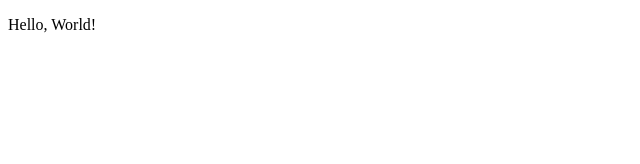
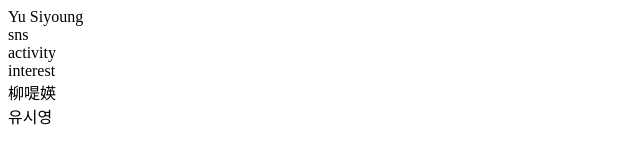
Before and after one commit to Yusi0/Yusi0.github.io, a plain HTML site: page index.html in a window 1280 px wide. Shown: the whole page, without its empty margins (0-640 px from the left). Drawn offline with Linux system fonts and the light colour scheme.

Commit message:
Update index.html

```diff
--- a/index.html
+++ b/index.html
@@ -2,11 +2,26 @@
 <html lang="en">
 <head>
 	<meta charset="UTF-8">
-	<meta http-equiv="X-UA-Compatible" content="IE=edge">
-	<meta name="viewport" content="width=device-width, initial-scale=1.0">
-	<title>Portfolio</title>
+	<meta name="description" content="width=device-width, initial-scale=1.0">
+	<title>유시영</title>
 </head>
 <body>
-  <p>Hello, World!</p>
+	<div class="nav">
+		Yu Siyoung
+		<div class="nav-items">
+			<div class="nav-item">sns</div>
+			<div class="nav-item">activity</div>
+			<div class="nav-item">interest</div>
+		</div>
+	</div>
+	<div class="main">
+		<div class="title">
+			柳㖷媖
+		</div>
+		<div class="subtitle">
+			유시영
+		</div>
+	</div>
+
 </body>
 </html>
```
